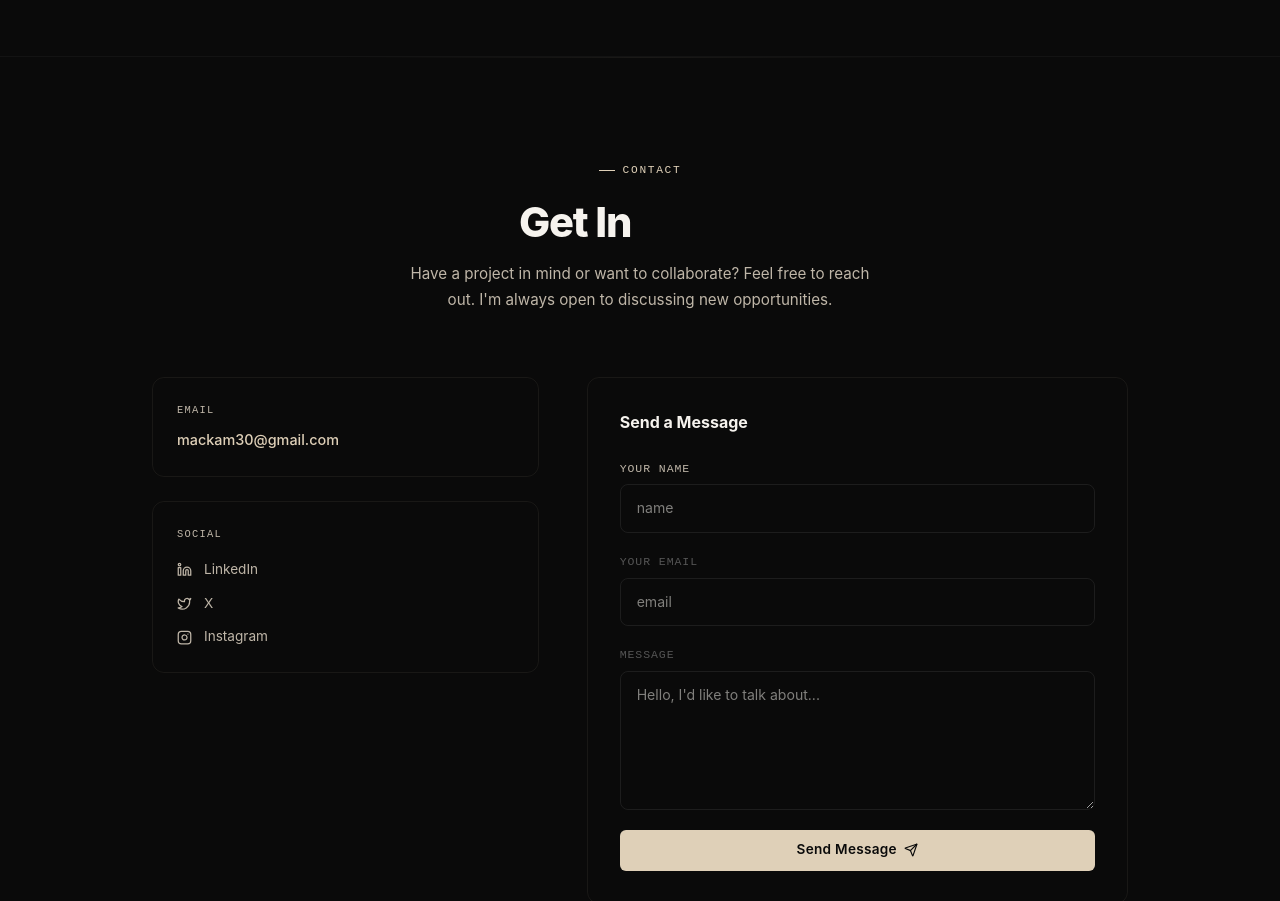
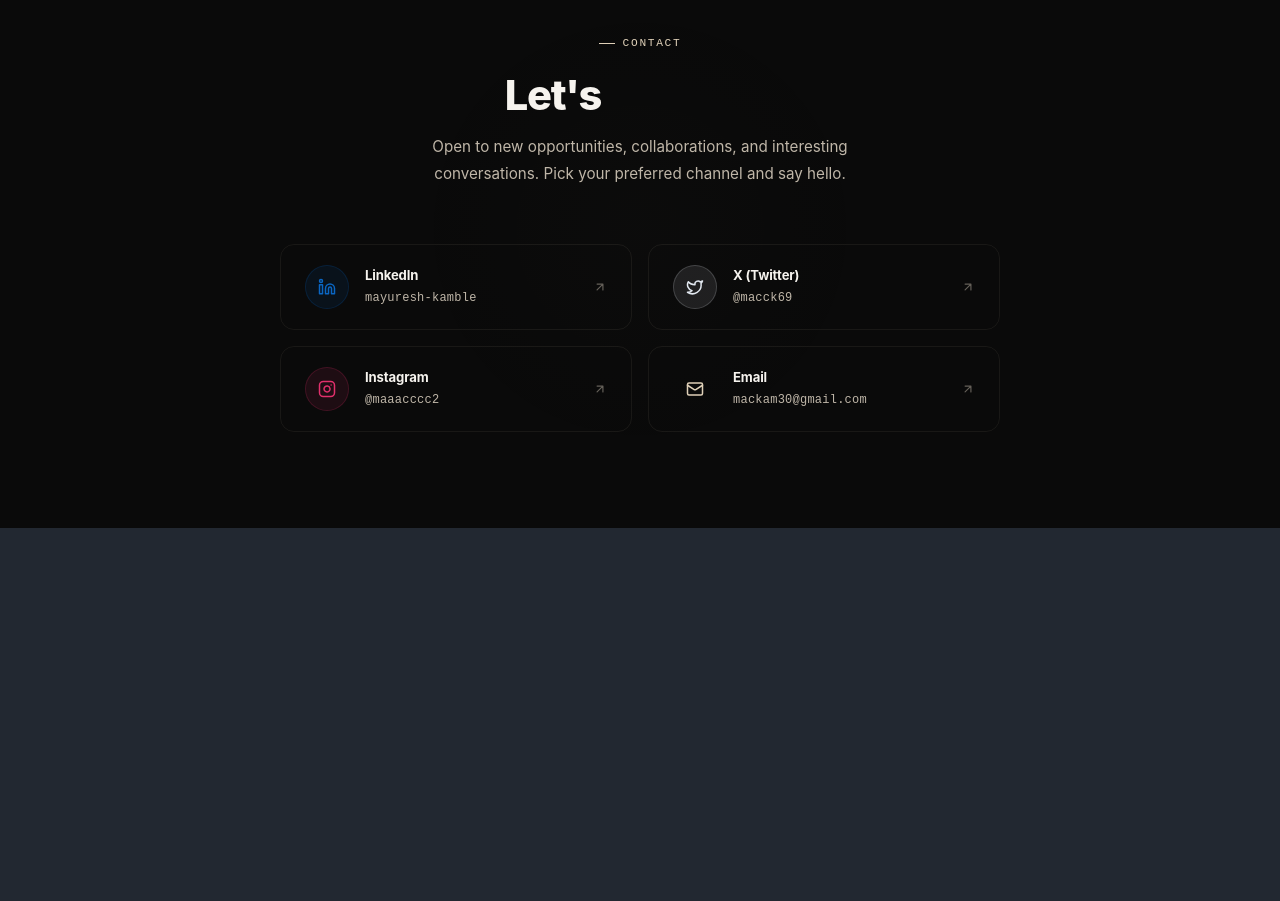
Before and after one commit to Maaaccc05/Macc, a React (Vite) app: page / in a window 1280 px wide. Shown: the part 2940-3841 px from the top of the page. After the commit the page ends 3468 px from the top, so only its background shows below. Built offline with nearby package versions, Linux system fonts and the light colour scheme.

Commit message:
changed in about section

```diff
--- a/src/components/ContactSection.jsx
+++ b/src/components/ContactSection.jsx
@@ -1,43 +1,37 @@
-import { Instagram, Linkedin, Mail, Send, Twitter } from "lucide-react";
-import { useToast } from "@/hooks/use-toast";
-import { useState } from "react";
+import { Instagram, Linkedin, Mail, Twitter } from "lucide-react";
 
 const socials = [
-  { icon: Linkedin, label: "LinkedIn", href: "https://www.linkedin.com/in/mayuresh-kamble-79ba97306/" },
-  { icon: Twitter, label: "X", href: "https://x.com/macck69" },
-  { icon: Instagram, label: "Instagram", href: "https://www.instagram.com/maaacccc2?igsh=cXE0MTB0M2I5cDNy" },
+  {
+    icon: Linkedin,
+    label: "LinkedIn",
+    handle: "mayuresh-kamble",
+    href: "https://www.linkedin.com/in/mayuresh-kamble-79ba97306/",
+    color: "#0A66C2",
+  },
+  {
+    icon: Twitter,
+    label: "X (Twitter)",
+    handle: "@macck69",
+    href: "https://x.com/macck69",
+    color: "#e2e8f0",
+  },
+  {
+    icon: Instagram,
+    label: "Instagram",
+    handle: "@maaacccc2",
+    href: "https://www.instagram.com/maaacccc2?igsh=cXE0MTB0M2I5cDNy",
+    color: "#E1306C",
+  },
+  {
+    icon: Mail,
+    label: "Email",
+    handle: "mackam30@gmail.com",
+    href: "mailto:mackam30@gmail.com",
+    color: "var(--color-accent)",
+  },
 ];
 
-const inputStyle = {
-  width: "100%",
-  padding: "0.75rem 1rem",
-  borderRadius: 8,
-  border: "1px solid rgba(255,255,255,0.08)",
-  background: "var(--color-card)",
-  color: "var(--color-text)",
-  fontSize: "0.88rem",
-  fontFamily: "Inter, sans-serif",
-  outline: "none",
-  transition: "border-color 0.2s",
-};
-
 export const ContactSection = () => {
-  const { toast } = useToast();
-  const [isSubmitting, setIsSubmitting] = useState(false);
-
-  const handleSubmit = (e) => {
-    e.preventDefault();
-    setIsSubmitting(true);
-    setTimeout(() => {
-      toast({
-        title: "Message sent!",
-        description: "Thank you for your message. I'll get back to you soon.",
-      });
-      setIsSubmitting(false);
-      e.target.reset();
-    }, 1500);
-  };
-
   return (
     <section
       id="contact"
@@ -60,9 +54,26 @@ export const ContactSection = () => {
         }}
       />
 
-      <div className="container mx-auto max-w-5xl">
+      {/* Ambient glow */}
+      <div
+        aria-hidden
+        style={{
+          position: "absolute",
+          top: "50%",
+          left: "50%",
+          transform: "translate(-50%, -50%)",
+          width: 500,
+          height: 500,
+          borderRadius: "50%",
+          background: "radial-gradient(circle, var(--color-accent-dim) 0%, transparent 70%)",
+          opacity: 0.15,
+          pointerEvents: "none",
+        }}
+      />
+
+      <div className="container mx-auto max-w-3xl" style={{ position: "relative" }}>
         {/* Header */}
-        <div style={{ textAlign: "center", marginBottom: "4rem" }}>
+        <div style={{ textAlign: "center", marginBottom: "3.5rem" }}>
           <span className="section-label" style={{ justifyContent: "center" }}>
             <span
               style={{
@@ -84,248 +95,138 @@ export const ContactSection = () => {
               marginBottom: "1rem",
             }}
           >
-            Get In{" "}
+            Let&apos;s{" "}
             <span
               style={{
-                background: "linear-gradient(135deg,var(--color-accent),var(--color-accent-2))",
+                background:
+                  "linear-gradient(135deg,var(--color-accent),var(--color-accent-2))",
                 WebkitBackgroundClip: "text",
                 WebkitTextFillColor: "transparent",
                 backgroundClip: "text",
               }}
             >
-              Touch
+              Connect
             </span>
           </h2>
           <p
             style={{
               fontSize: "0.95rem",
               color: "var(--color-muted)",
-              maxWidth: 480,
+              maxWidth: 440,
               margin: "0 auto",
-              lineHeight: 1.7,
+              lineHeight: 1.75,
             }}
           >
-            Have a project in mind or want to collaborate? Feel free to reach
-            out. I'm always open to discussing new opportunities.
+            Open to new opportunities, collaborations, and interesting
+            conversations. Pick your preferred channel and say hello.
           </p>
         </div>
 
-        {/* Two columns */}
+        {/* Social cards grid */}
         <div
           style={{
             display: "grid",
-            gridTemplateColumns: "1fr 1.4fr",
-            gap: "3rem",
-            alignItems: "start",
+            gridTemplateColumns: "repeat(2, 1fr)",
+            gap: "1rem",
           }}
-          className="max-md:!grid-cols-1"
+          className="max-sm:!grid-cols-1"
         >
-          {/* Left: info */}
-          <div>
-            {/* Email card */}
-            <div
+          {socials.map(({ icon: Icon, label, handle, href, color }) => (
+            <a
+              key={label}
+              href={href}
+              target={href.startsWith("mailto") ? "_self" : "_blank"}
+              rel="noopener noreferrer"
               style={{
-                  background: "var(--color-card)",
-                  border: "1px solid var(--color-border)",
-                  borderRadius: 12,
-                  padding: "1.5rem",
-                  marginBottom: "1.5rem",
-                }}
+                display: "flex",
+                alignItems: "center",
+                gap: "1rem",
+                padding: "1.25rem 1.5rem",
+                background: "var(--color-card)",
+                border: "1px solid var(--color-border)",
+                borderRadius: 14,
+                textDecoration: "none",
+                transition:
+                  "transform 0.22s cubic-bezier(0.34,1.56,0.64,1), border-color 0.22s, box-shadow 0.22s",
+              }}
+              onMouseEnter={(e) => {
+                e.currentTarget.style.transform = "translateY(-3px)";
+                e.currentTarget.style.borderColor = color;
+                e.currentTarget.style.boxShadow = `0 8px 32px -8px ${color}40`;
+              }}
+              onMouseLeave={(e) => {
+                e.currentTarget.style.transform = "translateY(0)";
+                e.currentTarget.style.borderColor = "var(--color-border)";
+                e.currentTarget.style.boxShadow = "none";
+              }}
             >
-              <p
+              {/* Icon bubble */}
+              <span
                 style={{
-                  fontFamily: "'JetBrains Mono', monospace",
-                  fontSize: "0.65rem",
-                  color: "var(--color-muted)",
-                  letterSpacing: "0.12em",
-                  textTransform: "uppercase",
-                  marginBottom: "0.5rem",
+                  width: 44,
+                  height: 44,
+                  borderRadius: "50%",
+                  background: `${color}18`,
+                  border: `1px solid ${color}30`,
+                  display: "flex",
+                  alignItems: "center",
+                  justifyContent: "center",
+                  flexShrink: 0,
+                  color: color,
+                  transition: "background 0.22s",
                 }}
               >
-                Email
-              </p>
-              <a
-                href="mailto:mackam30@gmail.com"
+                <Icon size={18} />
+              </span>
+
+              {/* Text */}
+              <div>
+                <p
+                  style={{
+                    fontSize: "0.82rem",
+                    fontWeight: 700,
+                    color: "var(--color-text)",
+                    marginBottom: "0.15rem",
+                    letterSpacing: "-0.01em",
+                  }}
+                >
+                  {label}
+                </p>
+                <p
+                  style={{
+                    fontSize: "0.75rem",
+                    color: "var(--color-muted)",
+                    fontFamily: "'JetBrains Mono', monospace",
+                    letterSpacing: "0.02em",
+                  }}
+                >
+                  {handle}
+                </p>
+              </div>
+
+              {/* Arrow */}
+              <svg
                 style={{
-                  fontSize: "0.9rem",
-                  fontWeight: 500,
-                  color: "var(--color-accent)",
-                  textDecoration: "none",
-                  transition: "opacity 0.2s",
+                  marginLeft: "auto",
+                  color: "var(--color-muted)",
+                  opacity: 0.5,
+                  flexShrink: 0,
                 }}
-                onMouseEnter={(e) => (e.currentTarget.style.opacity = "0.85")}
-                onMouseLeave={(e) => (e.currentTarget.style.opacity = "1")}
+                width={14}
+                height={14}
+                viewBox="0 0 24 24"
+                fill="none"
+                stroke="currentColor"
+                strokeWidth={2}
+                strokeLinecap="round"
+                strokeLinejoin="round"
               >
-                mackam30@gmail.com
-              </a>
-            </div>
+                <path d="M7 17L17 7M17 7H7M17 7v10" />
+              </svg>
+            </a>
+          ))}
+        </div>
 
-            {/* Social links */}
-            <div
-              style={{
-                  background: "var(--color-card)",
-                  border: "1px solid var(--color-border)",
-                  borderRadius: 12,
-                  padding: "1.5rem",
-                }}
-            >
-              <p
-                style={{
-                  fontFamily: "'JetBrains Mono', monospace",
-                  fontSize: "0.65rem",
-                  color: "var(--color-muted)",
-                  letterSpacing: "0.12em",
-                  textTransform: "uppercase",
-                  marginBottom: "1rem",
-                }}
-              >
-                Social
-              </p>
-              <div style={{ display: "flex", flexDirection: "column", gap: "0.75rem" }}>
-                {socials.map(({ icon: Icon, label, href }) => (
-                  <a
-                    key={label}
-                    href={href}
-                    target="_blank"
-                    rel="noopener noreferrer"
-                    style={{
-                      display: "flex",
-                      alignItems: "center",
-                      gap: "0.75rem",
-                      fontSize: "0.85rem",
-                      color: "var(--color-muted)",
-                      textDecoration: "none",
-                      transition: "color 0.2s",
-                    }}
-                    onMouseEnter={(e) => (e.currentTarget.style.color = "var(--color-text)")}
-                    onMouseLeave={(e) => (e.currentTarget.style.color = "var(--color-muted)")}
-                  >
-                    <Icon size={15} />
-                    {label}
-                  </a>
-                ))}
-              </div>
-            </div>
-          </div>
-
-          {/* Right: form */}
-          <form
-            onSubmit={handleSubmit}
-            style={{
-              background: "var(--color-card)",
-              border: "1px solid var(--color-border)",
-              borderRadius: 12,
-              padding: "2rem",
-              display: "flex",
-              flexDirection: "column",
-              gap: "1.25rem",
-            }}
-          >
-            <h3
-              style={{
-                fontSize: "1rem",
-                fontWeight: 700,
-                color: "var(--color-text)",
-                marginBottom: "0.25rem",
-              }}
-            >
-              Send a Message
-            </h3>
-
-            <div style={{ display: "flex", flexDirection: "column", gap: "0.4rem" }}>
-              <label
-                htmlFor="name"
-                style={{
-                  fontSize: "0.72rem",
-                  fontFamily: "'JetBrains Mono', monospace",
-                  color: "var(--color-muted)",
-                  letterSpacing: "0.08em",
-                  textTransform: "uppercase",
-                }}
-              >
-                Your Name
-              </label>
-              <input
-                id="name"
-                name="name"
-                type="text"
-                required
-                placeholder="name"
-                style={inputStyle}
-                onFocus={(e) => (e.target.style.borderColor = "var(--color-accent)")}
-                onBlur={(e) => (e.target.style.borderColor = "rgba(255,255,255,0.08)")}
-              />
-            </div>
-
-            <div style={{ display: "flex", flexDirection: "column", gap: "0.4rem" }}>
-              <label
-                htmlFor="email"
-                style={{
-                  fontSize: "0.72rem",
-                  fontFamily: "'JetBrains Mono', monospace",
-                  color: "#555",
-                  letterSpacing: "0.08em",
-                  textTransform: "uppercase",
-                }}
-              >
-                Your Email
-              </label>
-              <input
-                id="email"
-                name="email"
-                type="email"
-                required
-                placeholder="email"
-                style={inputStyle}
-                onFocus={(e) => (e.target.style.borderColor = "var(--color-accent)")}
-                onBlur={(e) => (e.target.style.borderColor = "rgba(255,255,255,0.08)")}
-              />
-            </div>
-
-            <div style={{ display: "flex", flexDirection: "column", gap: "0.4rem" }}>
-              <label
-                htmlFor="message"
-                style={{
-                  fontSize: "0.72rem",
-                  fontFamily: "'JetBrains Mono', monospace",
-                  color: "#555",
-                  letterSpacing: "0.08em",
-                  textTransform: "uppercase",
-                }}
-              >
-                Message
-              </label>
-              <textarea
-                id="message"
-                name="message"
-                required
-                rows={5}
-                placeholder="Hello, I'd like to talk about..."
-                style={{
-                  ...inputStyle,
-                  resize: "vertical",
-                  minHeight: 120,
-                }}
-                onFocus={(e) => (e.target.style.borderColor = "var(--color-accent)")}
-                onBlur={(e) => (e.target.style.borderColor = "rgba(255,255,255,0.08)")}
-              />
-            </div>
-
-            <button
-              type="submit"
-              disabled={isSubmitting}
-              className="btn-accent"
-              style={{
-                justifyContent: "center",
-                opacity: isSubmitting ? 0.6 : 1,
-                cursor: isSubmitting ? "not-allowed" : "pointer",
-              }}
-            >
-              {isSubmitting ? "Sending…" : "Send Message"}
-              <Send size={14} />
-            </button>
-          </form>
-        </div>
       </div>
     </section>
   );
--- a/src/pages/Home.jsx
+++ b/src/pages/Home.jsx
@@ -6,7 +6,6 @@ import { AboutSection } from "../components/AboutSection";
 import { SkillsSection } from "../components/SkillsSection";
 import { ProjectsSection } from "../components/ProjectsSection";
 import { ContactSection } from "../components/ContactSection";
-import { Footer } from "../components/Footer";
 
 export const Home = () => {
   return (
@@ -26,8 +25,7 @@ export const Home = () => {
         <ContactSection />
       </main>
 
-      {/* Footer */}
-      <Footer />
+
     </div>
   );
 };
```
Also changed, not shown: src/components/AboutSection.jsx (+2 -38 lines).
